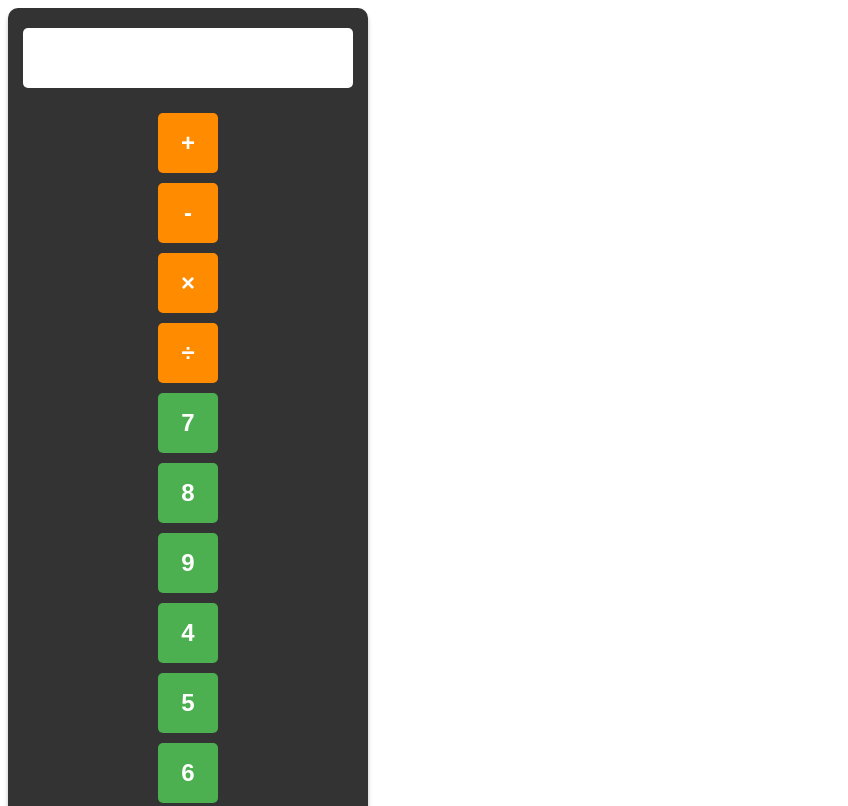
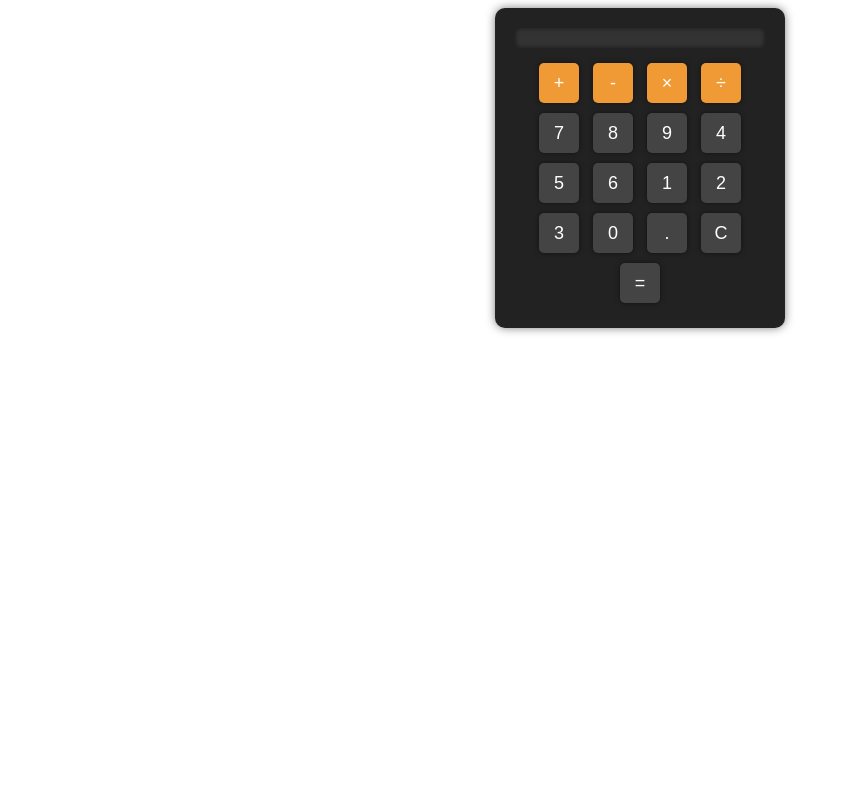
Before and after one commit to Askansz/the.king, a plain HTML site: page index.html in a window 1280 px wide. Shown: the top 806 px of the page, without its empty margins (0-848 px from the left). Drawn offline with Linux system fonts and the light colour scheme.

Commit message:
Update style.css

```diff
--- a/style.css
+++ b/style.css
@@ -1,71 +1,46 @@
 #calculator {
-  display: flex;
-  flex-direction: column;
-  align-items: center;
-  justify-content: center;
-  width: 320px;
-  background-color: #333;
+  width: 250px;
+  background-color: #222222;
   border-radius: 10px;
-  box-shadow: 0px 4px 4px rgba(0, 0, 0, 0.25);
+  padding: 20px;
+  box-shadow: 0 0 10px rgba(0, 0, 0, 0.5);
+  margin: 0 auto;
+  text-align: center;
   font-family: 'Roboto', sans-serif;
-  padding: 20px;
 }
 
 #display {
-  display: flex;
-  align-items: flex-end;
-  justify-content: flex-end;
-  width: 100%;
-  height: 60px;
-  background-color: #fff;
-  color: #333;
-  font-size: 32px;
+  font-size: 24px;
+  color: #ffffff;
+  background-color: #333333;
   border-radius: 5px;
-  padding-right: 10px;
-  margin-bottom: 20px;
+  padding: 10px;
+  margin-bottom: 10px;
+  text-align: right;
+  box-shadow: inset 0 0 5px rgba(0, 0, 0, 0.5);
 }
 
 .button {
-  display: flex;
-  align-items: center;
-  justify-content: center;
-  width: 60px;
-  height: 60px;
-  background-color: #4CAF50;
-  color: #fff;
-  font-size: 24px;
-  font-weight: bold;
-  border: none;
+  width: 40px;
+  height: 40px;
+  font-size: 18px;
+  color: #ffffff;
+  background-color: #444444;
   border-radius: 5px;
   margin: 5px;
+  border: none;
+  box-shadow: 0 0 5px rgba(0, 0, 0, 0.5);
   cursor: pointer;
-  transition: all 0.2s ease-in-out;
 }
 
 .button:hover {
-  background-color: #3e8e41;
+  background-color: #555555;
 }
 
-.operator {
-  background-color: #FF8C00;
+.button.operator {
+  background-color: #f09a36;
 }
 
-.operator:hover {
-  background-color: #b36700;
+.button.operator:hover {
+  background-color: #f2aa59;
 }
-
-#equals {
-  background-color: #f44336;
-}
-
-#equals:hover {
-  background-color: #d32f2f;
-}
-
-#clear {
-  background-color: #808080;
-}
-
-#clear:hover {
-  background-color: #555;
-}
```
